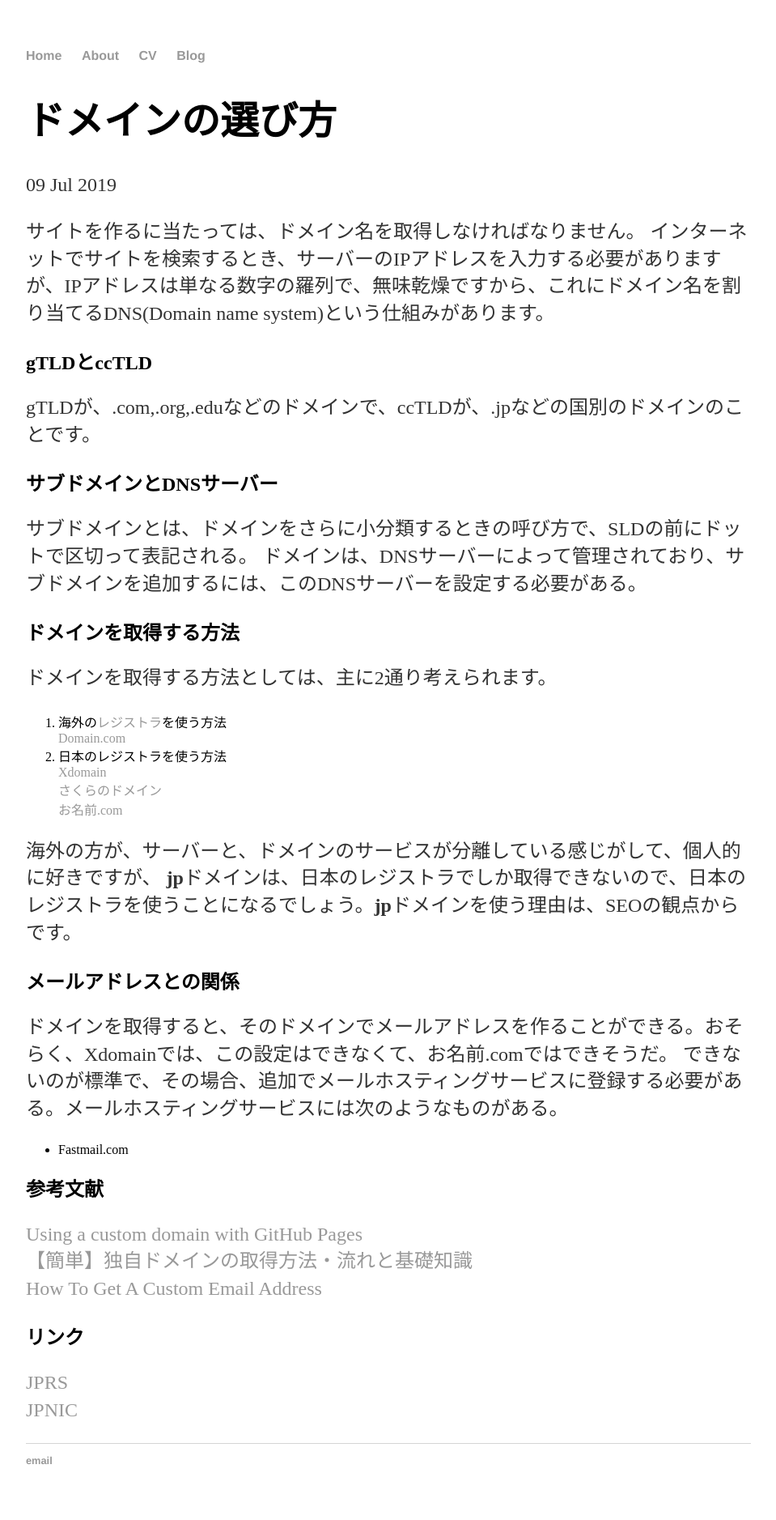
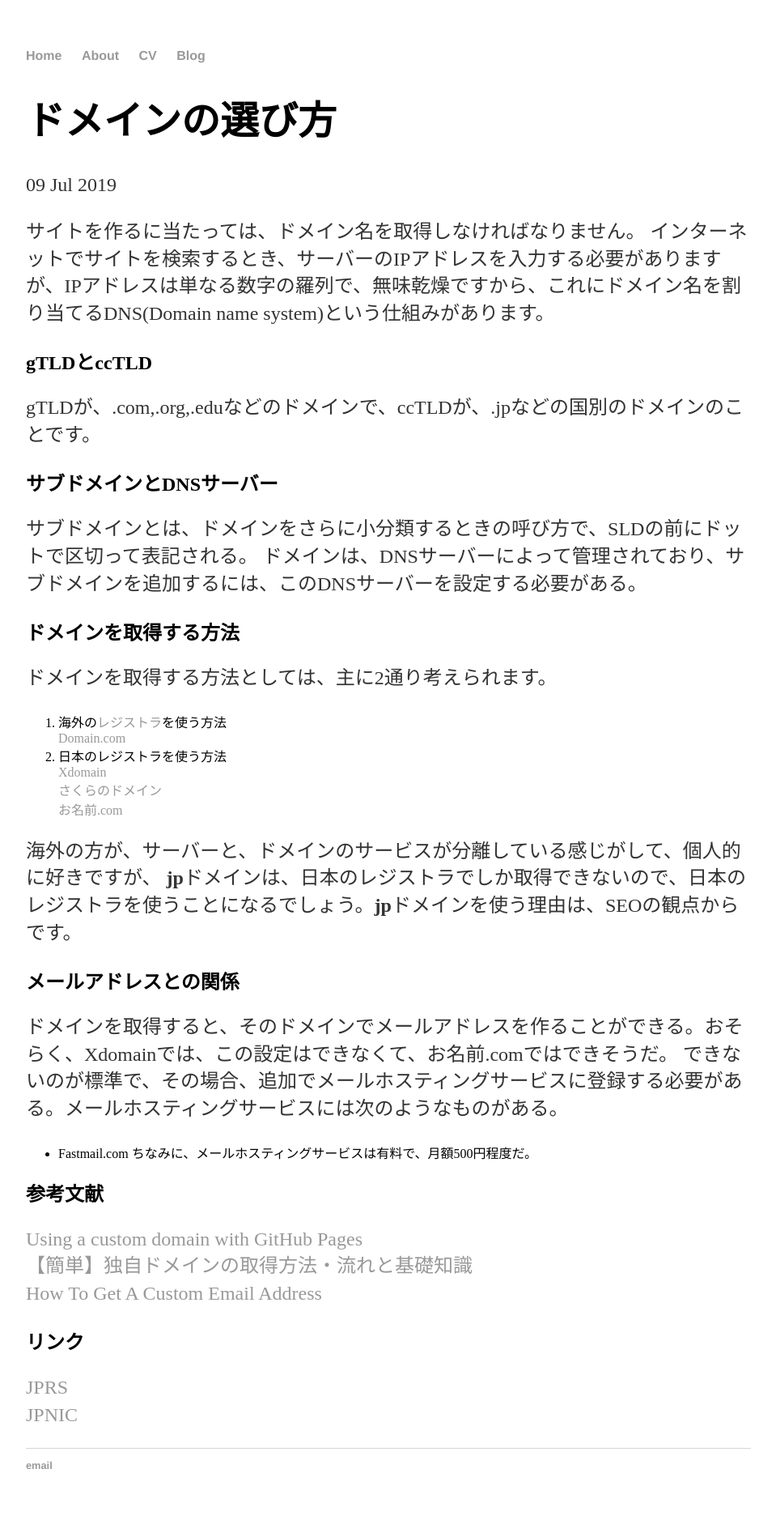
Before and after one commit to agematsu/agematsu.github.io, a Jekyll site: the page built from _posts/2019-07-09-ドメインの選び方.md, in a window 1280 px wide. Shown: the whole page at 81% size, without its empty margins (160-1119 px from the left). Built offline with Jekyll 4.4.1, drawn with Linux system fonts in a browser that asks for light colours; our own code applies the rules of GitHub Pages for plain Markdown files.

Commit message:
Update 2019-07-09-ドメインの選び方.md

```diff
--- a/_posts/2019-07-09-ドメインの選び方.md
+++ b/_posts/2019-07-09-ドメインの選び方.md
@@ -21,7 +21,7 @@ gTLDが、.com,.org,.eduなどのドメインで、ccTLDが、.jpなどの国別
 ドメインを取得すると、そのドメインでメールアドレスを作ることができる。おそらく、Xdomainでは、この設定はできなくて、お名前.comではできそうだ。
 できないのが標準で、その場合、追加でメールホスティングサービスに登録する必要がある。メールホスティングサービスには次のようなものがある。
 - Fastmail.com
-
+ちなみに、メールホスティングサービスは有料で、月額500円程度だ。
 
 ## 参考文献
 <a href="https://help.github.com/en/articles/using-a-custom-domain-with-github-pages">Using a custom domain with GitHub Pages</a>
```
